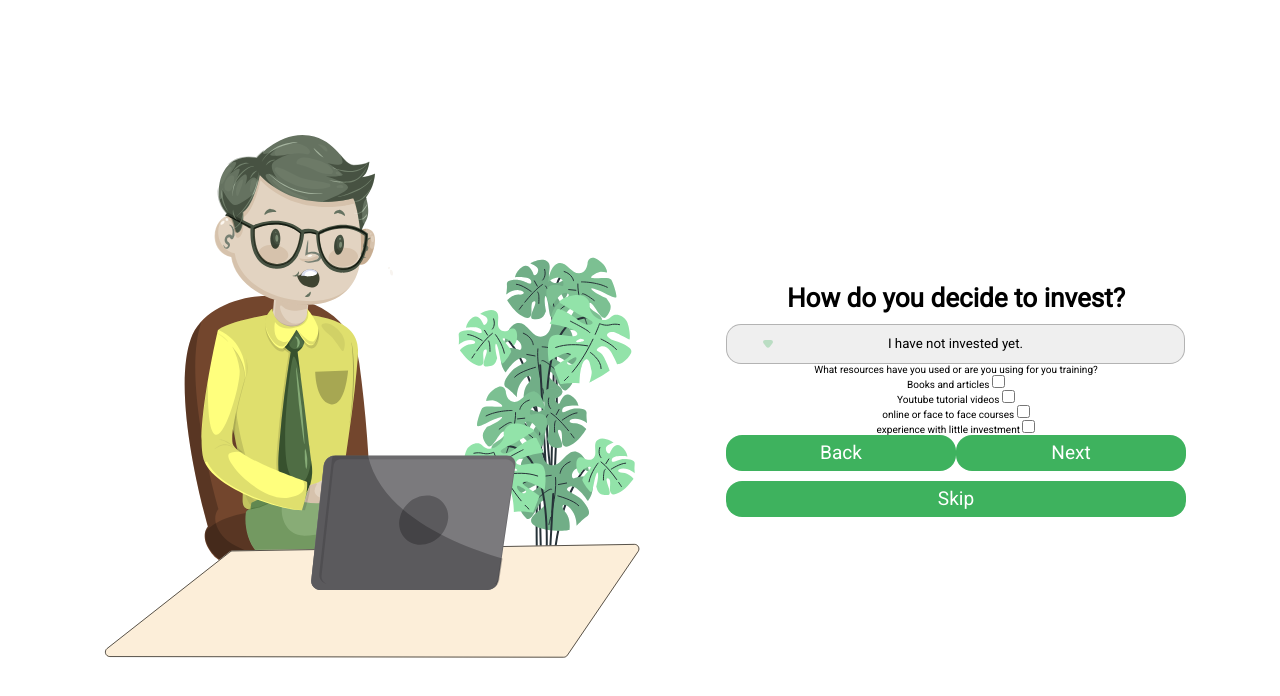
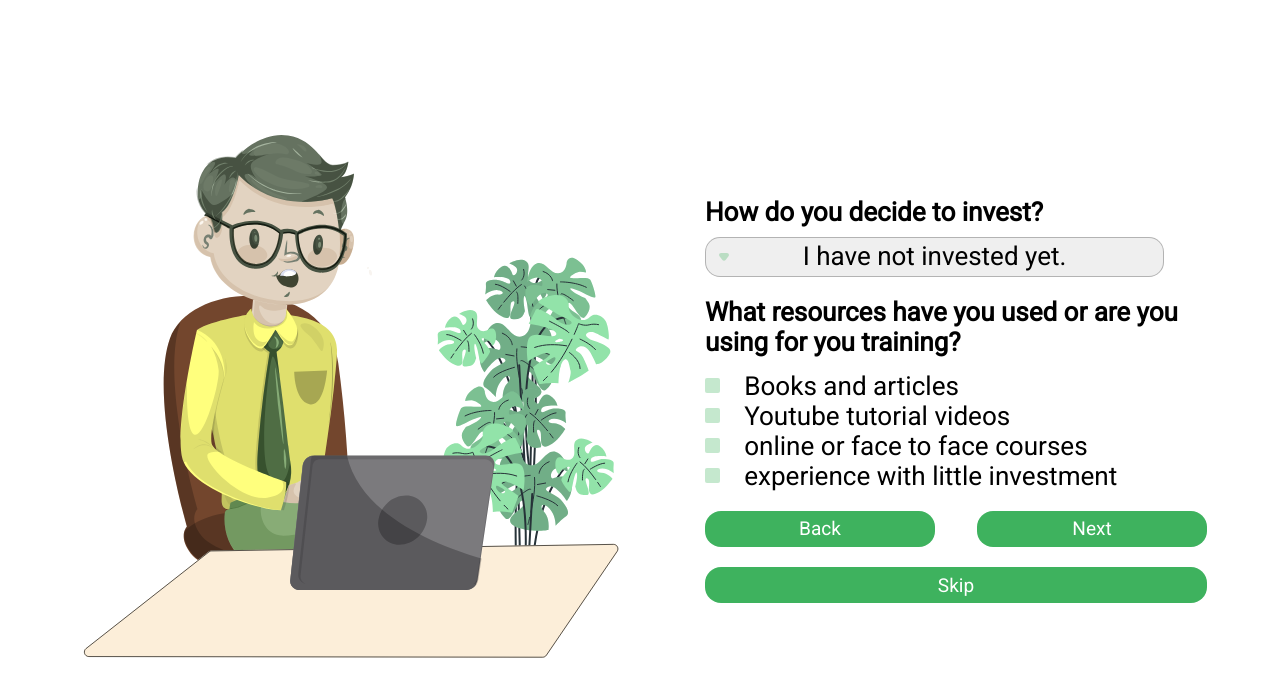
Before and after one commit to gustavoeyros/survey-form, a website: page pages/fourth-page.html in a window 1280 px wide. Drawn offline with Linux system fonts and the light colour scheme; files whose address does not match are found by name.

Commit message:
fix: checkbox padding

```diff
--- a/assets/css/styles.css
+++ b/assets/css/styles.css
@@ -154,15 +154,17 @@ a{
    text-align: center;
     border-radius: 1.5rem;
     height: 3.3rem;
+    font-size: 26px;
     width: 459px;
     height: 40px;
     border: 1px solid rgba(0, 0, 0, 0.25);
     outline: 0;
 
+
     appearance: none;
     background-image: url('../img/arrow-third-page.svg');
     background-repeat: no-repeat;
-    background-position: 8% center;
+    background-position: 3% center;
 }
 
 input[type="radio"]{
@@ -199,6 +201,60 @@ input[type="radio"]:checked{
     width: 100%;
     height: 36px;
 }
+
+/* Fourth Page */
+
+.fourth-page{
+    display: flex;
+    flex-direction: column;
+    gap: 20px;
+    text-align: left;
+}
+
+.frt-img{
+    width: 380px;
+}
+.resources-desc{
+    font-size: 26px;
+    font-weight: 700;
+    width: 502px;
+}
+.check-options{
+    font-size: 2.6rem;
+    font-weight: normal;
+    display: flex;
+    flex-direction: row-reverse;
+    justify-content: left;
+    gap: 2.4rem;
+    align-items: center;
+}
+.check-container{
+    display: flex;
+    flex-direction: column;
+    gap: 14px;
+}
+
+
+input[type="checkbox"]{
+    appearance: none;
+    background-color: rgba(62, 178, 94, 0.3);
+    width: 1.5rem;
+    height: 1.5rem;
+    border-radius: 2px;
+}
+input[type="checkbox"]:checked{
+    background-color: rgba(19, 146, 83, 0.979);
+    transition: 0.4s;
+}
+
+.buttons-fourth{
+    display: flex;
+    flex-direction: column;
+    text-align: center;
+    gap: 2rem;
+    align-items: center;
+}
+
 
 
 
@@ -342,6 +398,7 @@ input[type="radio"]:checked{
     display: flex;
    text-align: center;
     border-radius: 2rem;
+    font-size: 1.6rem;
     height: 3.3rem;
     width: 278px;
     border: 1px solid rgba(0, 0, 0, 0.25);
@@ -350,7 +407,7 @@ input[type="radio"]:checked{
     appearance: none;
     background-image: url('../img/arrow-third-page.svg');
     background-repeat: no-repeat;
-    background-position: 8% center;
+    background-position: 3% center;
 }
 
 input[type="radio"]{
@@ -437,6 +494,15 @@ input[type="checkbox"]:checked{
     transition: 0.4s;
 }
 
+.buttons-fourth{
+    display: flex;
+    flex-direction: column;
+    text-align: center;
+    gap: 1rem;
+    align-items: center;
+}
+
+
 
 }
 
--- a/pages/fourth-page.html
+++ b/pages/fourth-page.html
@@ -16,7 +16,7 @@
 
         <article class="fourth-page">
             <div class="status-container">
-                <label for="options" class="options-title"><div class="arrow"></div>How do you decide to invest?</label>
+                <label for="options" class="options-title">How do you decide to invest?</label>
                 <select name="options" id="options" class="options">
                     <option value="not-created-account">I have not invested yet.</option>
                     <option value="account-created">I already have an account</option>
@@ -53,7 +53,7 @@
             </div>
 
 
-            <div class="buttons-third">
+            <div class="buttons-fourth">
             <div class="first-row-buttons">
                 <button class="btn">Back</button>
                 <button class="btn">Next</button>
```
